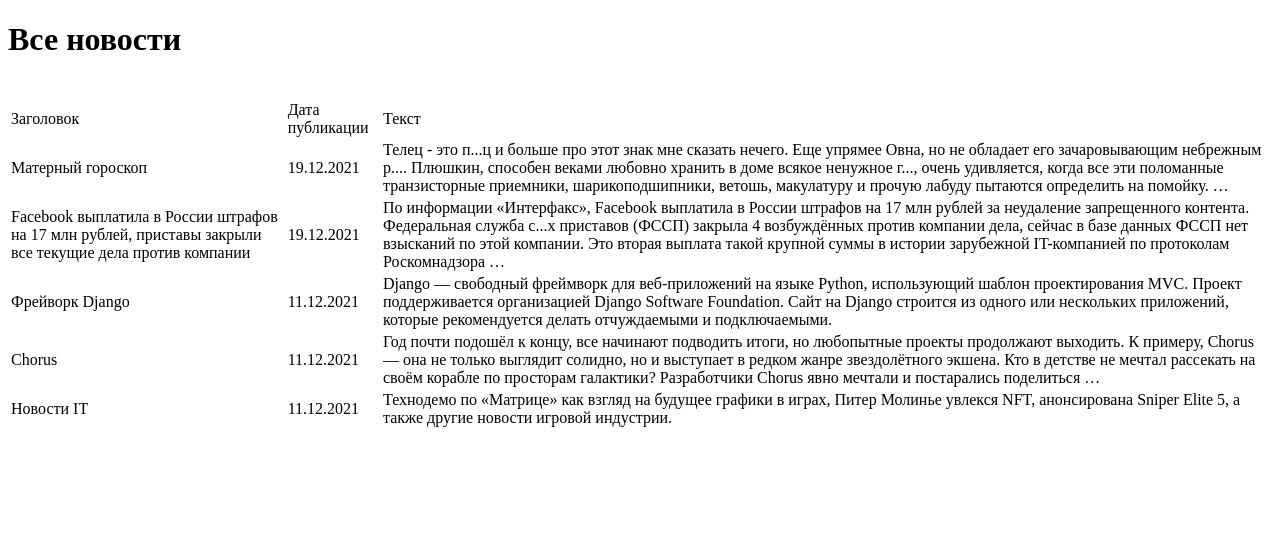
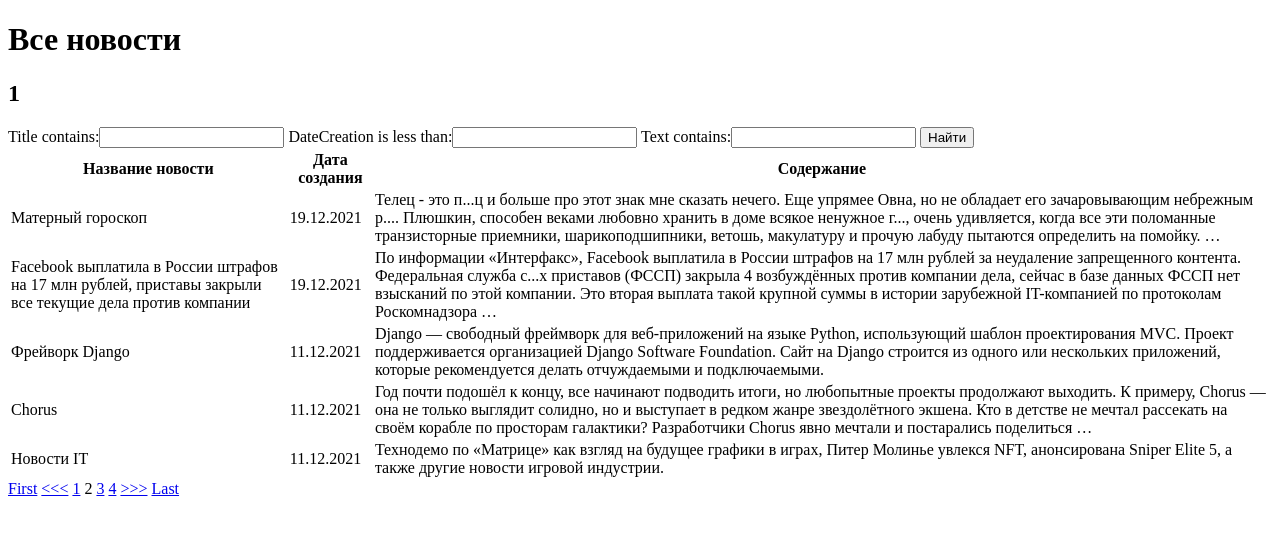
Before and after one commit to dmitriyskoryy/homework_module_D, a Django app: a page that uses NewsPaper/templates/news.html in a window 1280 px wide. Shown: the top 535 px of the page. Run offline with Django 3.2, Linux system fonts and the light colour scheme; data comes from the database, SQL or seed files in the repository.

Commit message:
add filters forms in page news

```diff
--- a/NewsPaper/NewsPaper/settings.py
+++ b/NewsPaper/NewsPaper/settings.py
@@ -44,6 +44,8 @@
 
     'news',
     'accounts',
+
+    'django_filters',
 ]
 
 SITE_ID = 1
--- /dev/null
+++ b/NewsPaper/news/filters.py
@@ -0,0 +1,17 @@
+from django_filters import FilterSet  # импортируем filterset, чем-то напоминающий знакомые дженерики
+from .models import *
+
+
+# создаём фильтр
+class PostFilter(FilterSet):
+    # Здесь в мета классе надо предоставить модель и указать поля, по которым будет фильтроваться (т.е. подбираться) информация о товарах
+    class Meta:
+        model = Post
+        fields = {
+            'title': ['icontains'],
+            # мы хотим чтобы нам выводило имя хотя бы отдалённо похожее на то, что запросил пользователь
+            'dateCreation': ['gt'],  # дата создания быть больше или равно тому, что указал пользователь
+            'dateCreation': ['lt'],  # дата создания быть должно быть меньше или равно тому, что указал пользователь
+            'text': ['icontains'],  # мы хотим чтобы нам выводило имя хотя бы отдалённо похожее на то, что запросил пользователь
+        }
+        # fields = ('title', 'dateCreation', 'text')  # поля, которые мы будем фильтровать (имена берутся из моделей)
--- a/NewsPaper/news/views.py
+++ b/NewsPaper/news/views.py
@@ -1,6 +1,10 @@
 #  views.generic позволит выводить все объекты из БД в браузер "в HTML"
 from django.views.generic import ListView, DetailView
+from django.core.paginator import Paginator # импортируем класс, позволяющий удобно осуществлять постраничный вывод
+
+
 from .models import *
+from .filters import PostFilter # импортируем недавно написанный фильтр
 from datetime import datetime
 
 # пишем представление
@@ -14,12 +18,14 @@
     # чтобы обратиться к самоу списку объектов через html-шаблон
     context_object_name = 'news'
     ordering = ['-id']
+    paginate_by = 1
 
-    def get_context_data(self, *, object_list=None, **kwargs):
+    def get_context_data(self, **kwargs):
         context = super().get_context_data(**kwargs)
         context['time_now'] = datetime.now()
-        # context['value1'] = None
+        context['filter'] = PostFilter(self.request.GET, queryset=self.get_queryset()) # вписываем наш фильтр в контекст
         return context
+
 
 
 
--- a/NewsPaper/templates/flatpages/default.html
+++ b/NewsPaper/templates/flatpages/default.html
@@ -1,13 +1,12 @@
 <!DOCTYPE html>
 <html>
 <head>
-<title>{% block title %}{% endblock title %}</title>
+<title>{% block title %} News All {% endblock title %}</title>
 </head>
 <body>
 
 
-{% block content %}
-{% endblock content %}
+{% block content %} {% endblock content %}
 
 </body>
 </html>
--- a/NewsPaper/templates/news.html
+++ b/NewsPaper/templates/news.html
@@ -1,45 +1,68 @@
-
 {% extends 'flatpages/default.html' %}
 
+
+<!--Когда необходимо использовать собственные фильмры:-->
 {% load custom_filters %}
 
 {% block title %} News All {% endblock title %}
 
 {% block content %}
     <h1>Все новости</h1>
+    <h2>{{ news|length }}</h2>
 
-<!--    <h3>{{ value1|default_if_none:"ничего" }}</h3>-->
+    <form method="GET">
+        {{ filter.form }} <!-- Форму фильтров сделает Django -->
+        <input type="submit" value="Найти">
+    </form>
 
-    <br>
-    {% if news %}
     <table>
+        <thead>
+        <th>
+            Название новости
+        </th>
+        <th>
+            Дата создания
+        </th>
+        <th>
+            Содержание
+        </th>
+    </thead>
+        {% for news_ in filter.qs %} <!-- поменяем products на filter.qs, т.к. теперь мы забираем уже отобранную по каким-то параметрам информацию -->
         <tr>
             <td>
-                    Заголовок
+                {{ news_.title|censor }}
             </td>
             <td>
-                    Дата публикации
+                {{ news_.dateCreation|date:'d.m.Y' }}
             </td>
             <td>
-                    Текст
-                </td>
-            </tr>
-
-        {% for news in news %}
-            <tr>
-                <td>
-                    {{ news.title|censor }}
-                </td>
-                <td>
-                    {{ news.dateCreation|date:'d.m.Y' }}
-                </td>
-                <td>
-                    {{ news.text|censor|truncatewords:50 }}
+                {{ news_.text|censor|truncatewords:50 }}
             </td>
         </tr>
         {% endfor %}
     </table>
-    {% else %}
-        <h2>Новостей нет!</h2>
+
+        <!-- Проверяем что поддерживается постраничный вывод -->
+{% if is_paginated %}
+    <!-- Если доступна предыдущая страница, то даём ссылку на неё и самую первую страницу -->
+    {% if page_obj.has_previous %}
+        <a href="?page=1">First</a>
+        <a href="?page={{ page_obj.previous_page_number }}"><<<</a>
+    {% endif %}
+
+    <!-- Показываем только текущую страницу и ближайшие к ней, чтобы список не тянулся и не захламлял страницу -->
+    {% for num in page_obj.paginator.page_range %}
+        {% if page_obj.number == num %}
+            <a>{{ num }}</a>
+        {% elif num > page_obj.number|add:'-3' and num < page_obj.number|add:'3' %}
+            <a href="?page={{ num }}">{{ num }}</a>
+        {% endif %}
+    {% endfor %}
+
+    <!-- Если есть следующая страница, то даём ссылку на неё и на самую последнюю страницу -->
+    {% if page_obj.has_next %}
+        <a href="?page={{ page_obj.next_page_number }}">>>></a>
+        <a href="?page={{ page_obj.paginator.num_pages }}">Last</a>
+    {% endif %}
 {% endif %}
 {% endblock content %}
```
Lines whose indentation alone changed are shown as unchanged.
